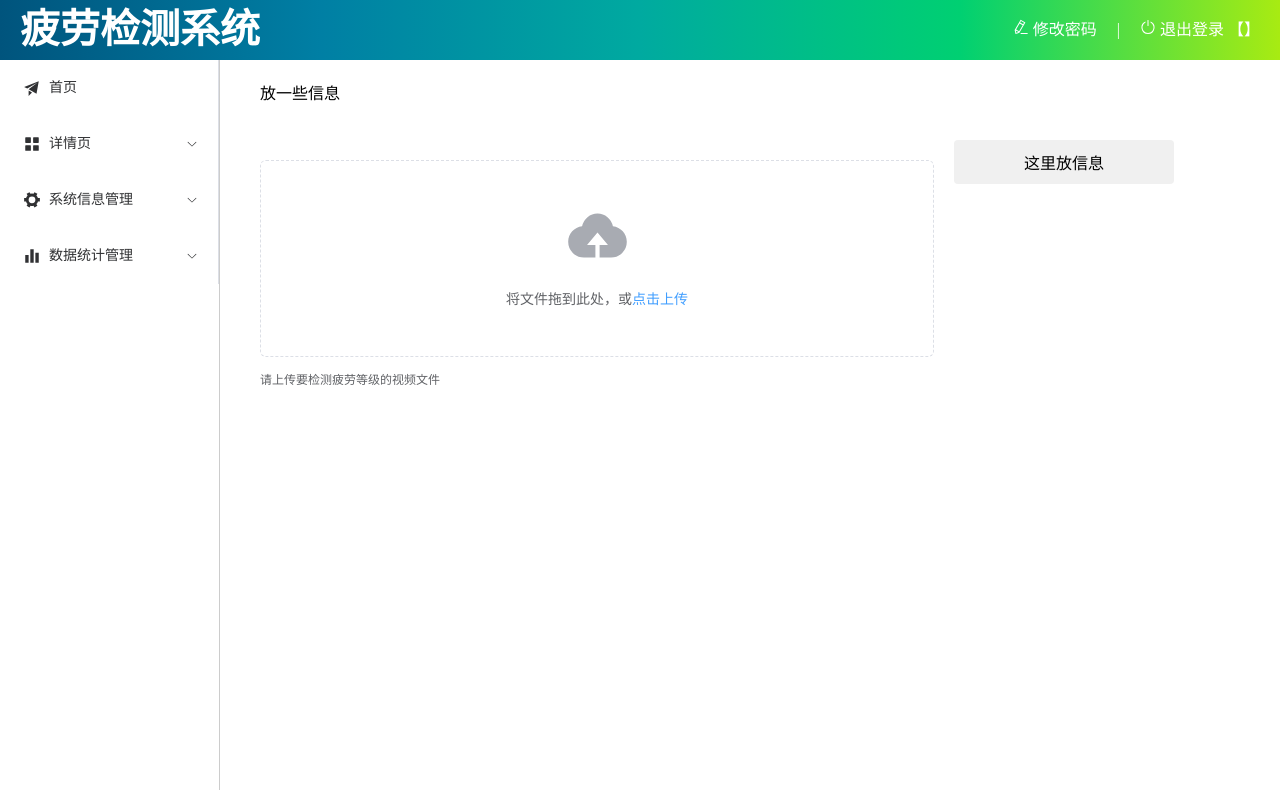
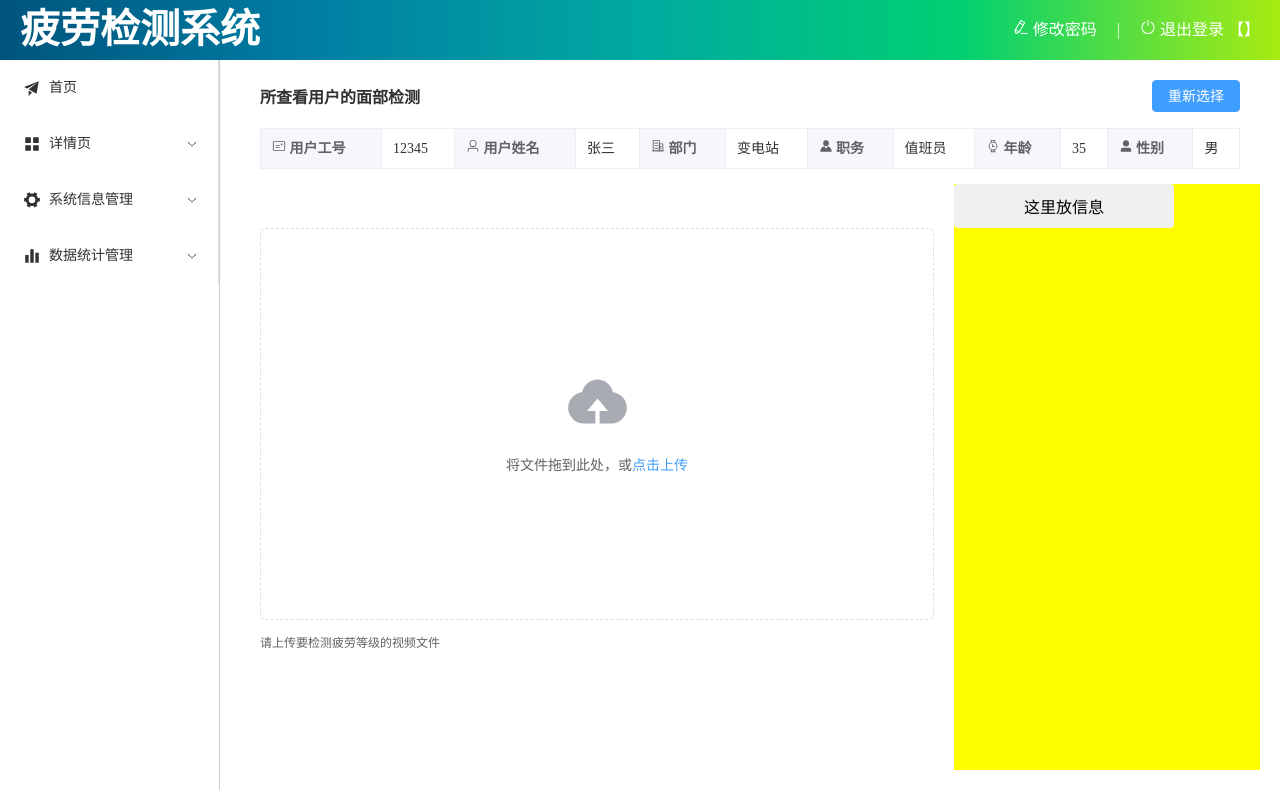
Before and after one commit to ZenCGL/eeg-vue, a Vue app in the folder vue-tlias-management/: page /face_tired in a window 1280 px wide. Built offline with nearby package versions, Linux system fonts and the light colour scheme.

Commit message:
add_userInfo

```diff
--- a/vue-tlias-management/src/views/face_tired/index.vue
+++ b/vue-tlias-management/src/views/face_tired/index.vue
@@ -48,16 +48,85 @@ const handleVideoSuccess = (res, file) => {
 
 <template>
   <div class="common-layout">
-    <el-container>
-  <el-header><div >放一些信息</div></el-header>
-  <!-- <div class="upload-container"> -->
+    <el-container class="outside-container">
+  <el-header><div >
+  <el-descriptions
+  class="margin-top"
+  title="所查看用户的面部检测"
+  :column="6"
+  :size="small"
+  border
+  >
+    <template #extra>
+      <el-button type="primary">重新选择</el-button>
+    </template>
+    <el-descriptions-item>
+      <template #label>
+        <div class="cell-item">
+          <el-icon :style="iconStyle">
+            <postcard />
+          </el-icon>
+          用户工号
+        </div>
+      </template>
+      12345
+    </el-descriptions-item>
+    <el-descriptions-item>
+      <template #label>
+        <div class="cell-item">
+          <el-icon :style="iconStyle">
+            <user />
+          </el-icon>
+          用户姓名
+        </div>
+      </template>
+      张三
+    </el-descriptions-item>
+    <el-descriptions-item>
+      <template #label>
+        <div class="cell-item">
+          <el-icon><OfficeBuilding /></el-icon>
+          部门
+        </div>
+      </template>
+      变电站
+    </el-descriptions-item>
+    <el-descriptions-item>
+      <template #label>
+        <div class="cell-item">
+          <el-icon><Avatar /></el-icon>
+          职务
+        </div>
+      </template>
+      值班员
+    </el-descriptions-item>
+    <el-descriptions-item>
+      <template #label>
+        <div class="cell-item">
+          <el-icon><Watch /></el-icon>
+          年龄
+        </div>
+      </template>
+      35
+    </el-descriptions-item>
+    <el-descriptions-item>
+      <template #label>
+        <div class="cell-item">
+          <el-icon><UserFilled /></el-icon>
+          性别
+        </div>
+      </template>
+      男
+    </el-descriptions-item>
+  </el-descriptions>
+</div></el-header>
+
     <el-container>
     <el-main>
     <!-- 视频上传区域 -->
-    <el-form-item class="video-upload-item" prop="storageurl" label-position="top">
+    <el-form-item class="video-upload-item" prop="storageurl">
       <el-upload
-
-        class="avatar-uploader"
+      class="el-upload"
         action="实际的上传视频的后台地址"
         :show-file-list="false"
         :on-success="handleVideoSuccess"
@@ -109,8 +178,12 @@ const handleVideoSuccess = (res, file) => {
   display: flex;
   align-items: center;
   gap: 20px; /* 调整左右间距 */
+  height: 100%;
 }
-
+:deep(.el-upload__tip){
+  height: 10%;
+  width: 100%;
+}
 .left-info {
   width: 200px; /* 左边信息区域的宽度 */
   background-color: #f0f0f0;
@@ -121,58 +194,25 @@ const handleVideoSuccess = (res, file) => {
 
 .video-upload-item {
   display: flex;
-  justify-content: center;
   width: 100%;
-}
-.avatar-uploader {
-  width: 100%; /* 根据需要设置宽度 */
-  height: 100%; /* 自动调整高度 */
-}
-.avatar-uploader-icon {
-  border: 1px dashed #d9d9d9 !important;
+  height: 90%;
+
 }
 
-.avatar-uploader .el-upload {
-  border: 2px dashed #d9d9d9 !important;
-  border-radius: 6px !important;
-  position: relative !important;
-  overflow: hidden !important;
-}
-
-.avatar-uploader .el-upload:hover {
-  border: 2px dashed #d9d9d9 !important;
-  border-color: #409eff;
-}
-
-.avatar-uploader-icon {
-  font-size: 28px;
-  color: #8c939d;
-  width: 300px;
-  height: 178px;
-  line-height: 178px;
-  text-align: center;
-}
-
-.avatar {
-  width: 100%;
-  height: 178px;
-  display: block;
-}
-
-.el-upload--drag {
-  border: 1px dashed #d9d9d9 !important;
-  border-radius: 6px !important;
-  position: relative !important;
-  overflow: hidden !important;
+:deep(.el-upload) {
+  width: 100%; /* 根据需要设置宽度 */
+  height: 90%;
   display: flex;
   flex-direction: column;
+}
+:deep(.el-upload .el-upload-dragger){
+  width: 100%;
+  height: 100%;
+  display: flex;
+  flex-direction: column;
+  justify-content: center;
   align-items: center;
-  justify-content: center;
-  text-align: center;
-  width: 100%;
-  height: 300px;
 }
-
 .upload-content {
   display: flex;
   flex-direction: column;
@@ -180,18 +220,27 @@ const handleVideoSuccess = (res, file) => {
   justify-content: center;
   width: 100%;
   height: 100%;
-}
 
-.video-text {
-  margin-top: 0;
-  text-align: center;
-  color: #606266;
-  font-size: 14px;
-  line-height: 1.3;
-  min-height: 40px;
 }
 
 .el-progress-circle {
   margin-top: 20px;
 }
+.outside-container{
+        height: 100%;
+
+    }
+.el-main{
+      align-items: stretch;
+      height: 100%;
+  }
+.common-layout{
+  height: 100%;
+}
+.el-header{
+  height: 15%;
+}
+.el-aside{
+  background-color: yellow;
+}
 </style>
```
